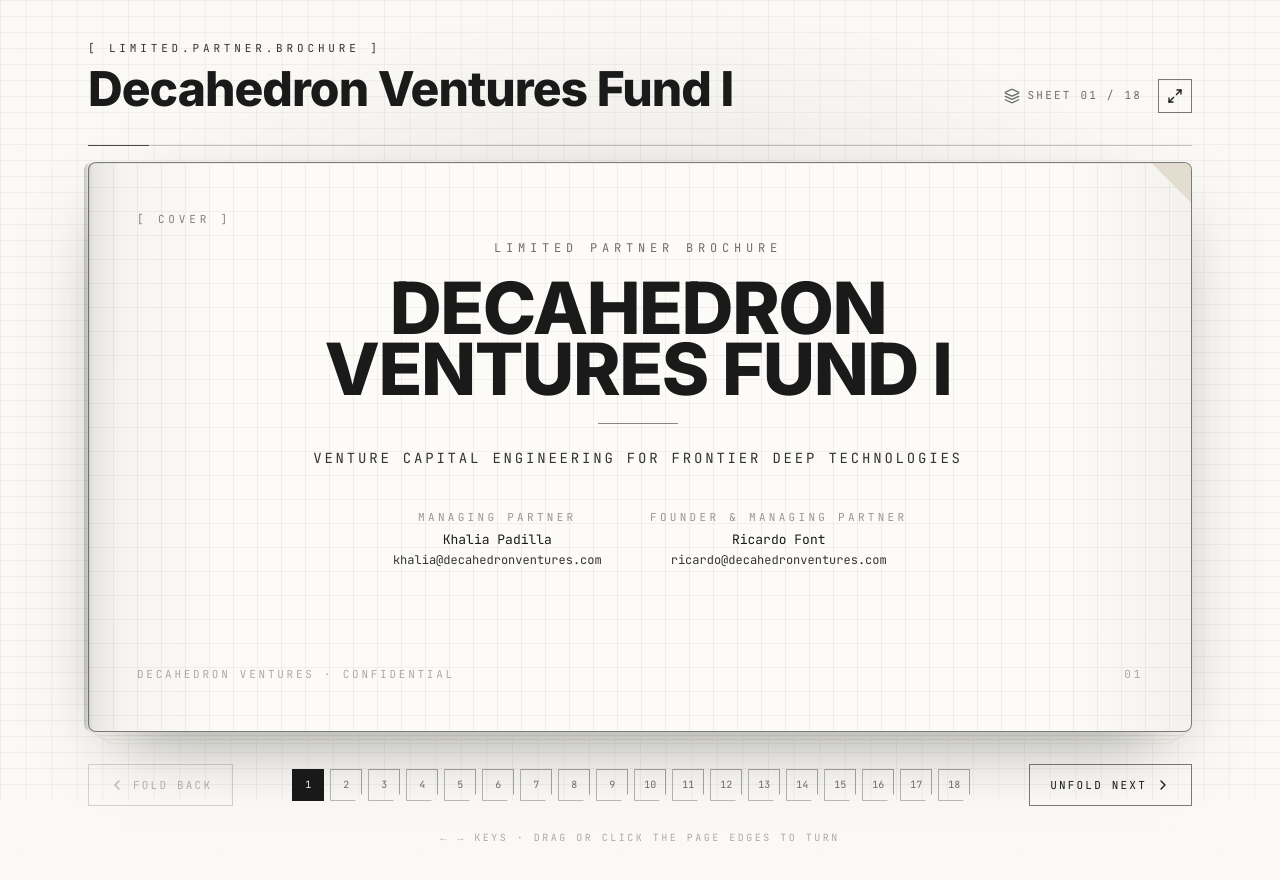
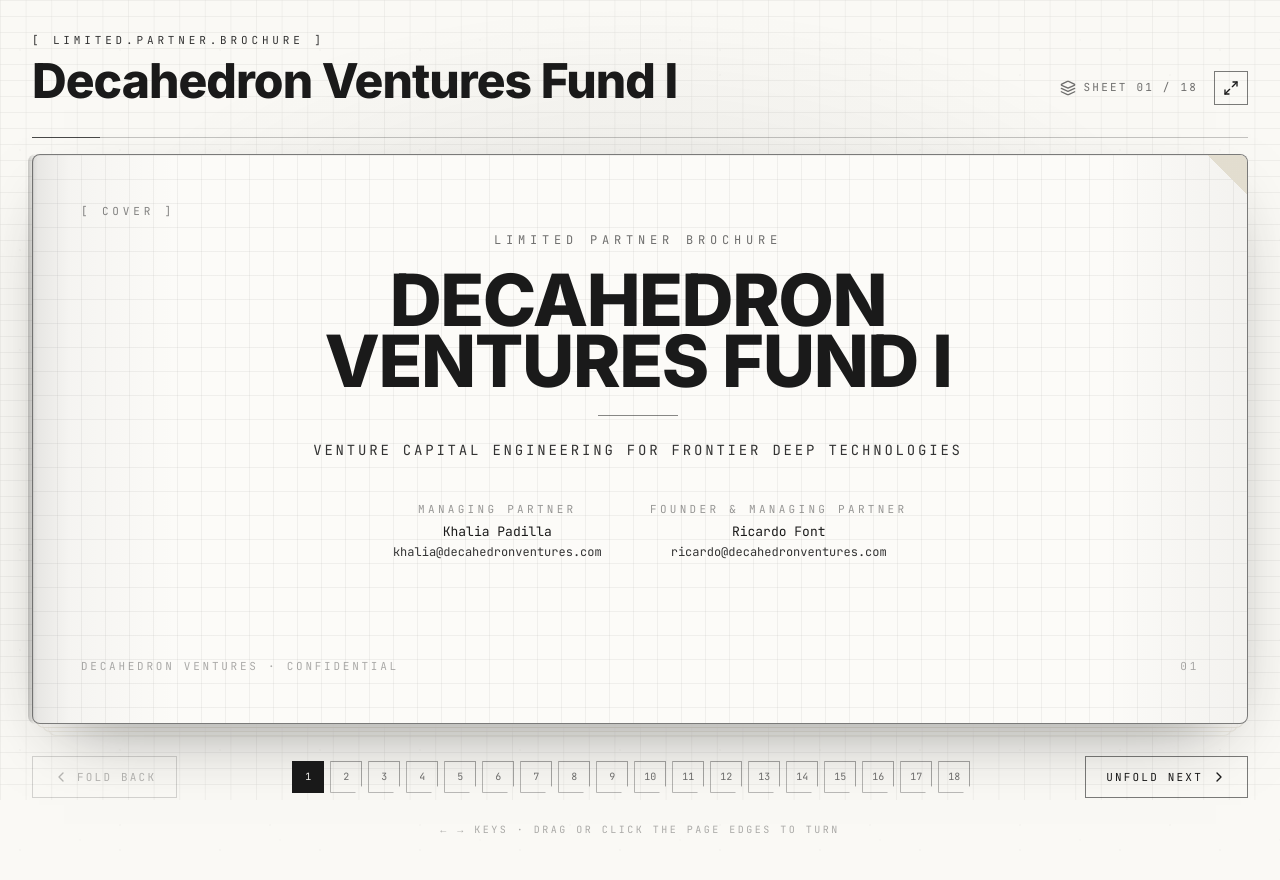
Before and after one commit to IMAGINE-ENGINE-STUDIOS/decahedron-ink-forge, a React (Vite) app: page /LPs in a window 1280 px wide. Shown: the top 880 px of the page. Built offline with nearby package versions, Linux system fonts and the light colour scheme.

Commit message:
Changes
Co-authored-by: fosstheory <46951175+fosstheory@users.noreply.github.com>

```diff
--- a/src/pages/LPs.tsx
+++ b/src/pages/LPs.tsx
@@ -137,7 +137,7 @@ const LPs: React.FC = () => {
         style={{ background: 'radial-gradient(60% 45% at 50% 32%, hsl(var(--geometric-primary)/0.07), transparent 70%)' }}
       />
 
-      <div className={`relative z-10 container mx-auto px-4 md:px-6 max-w-6xl ${immersive ? 'py-5' : 'py-10'}`}>
+      <div className={`relative z-10 w-full px-4 md:px-8 ${immersive ? 'py-4' : 'py-8'}`}>
         <header className={`flex flex-wrap items-end justify-between gap-4 ${immersive ? 'mb-4' : 'mb-8'}`}>
           <div>
             <div className="font-technical text-[11px] tracking-[0.35em] text-geometric-secondary mb-2">
```
